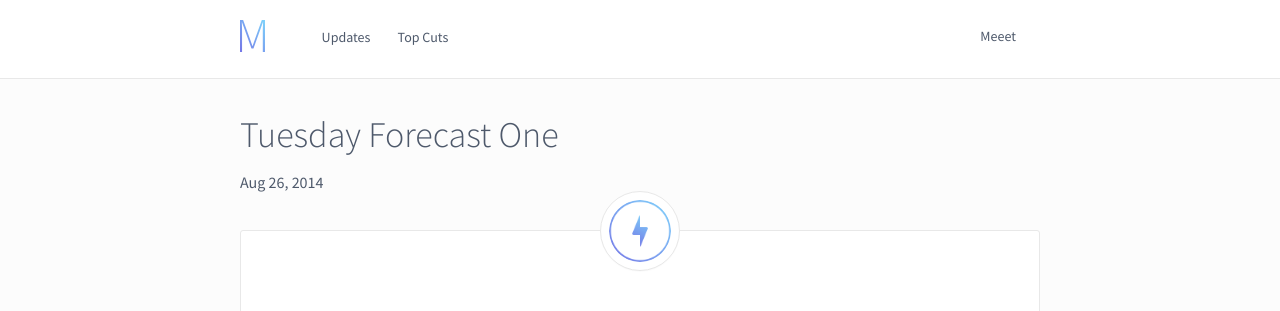
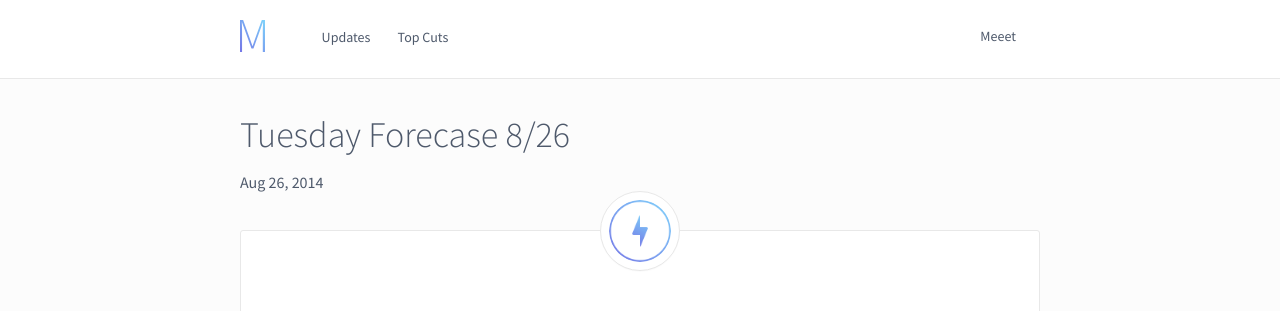
Before and after one commit to ColeTownsend/Meeet-Blog, a Jekyll site: the page built from _posts/2014-08-26-Tuesday-Forecast-One.md, in a window 1280 px wide. Shown: the top 311 px of the page. Built offline with Jekyll 4.4.1, drawn with Linux system fonts in a browser that asks for light colours; nearby versions of some CDN libraries; some web fonts are replaced; comment, search, counter and statistics services are not loaded.

Commit message:
Update 2014-08-26-Tuesday-Forecast-One.md

```diff
--- a/_posts/2014-08-26-Tuesday-Forecast-One.md
+++ b/_posts/2014-08-26-Tuesday-Forecast-One.md
@@ -1,5 +1,6 @@
 ---
 layout: post
+title: Tuesday Forecase 8/26
 sub_title: Thirty Six Percent
 date: 2014-08-26
 categories: update
```
